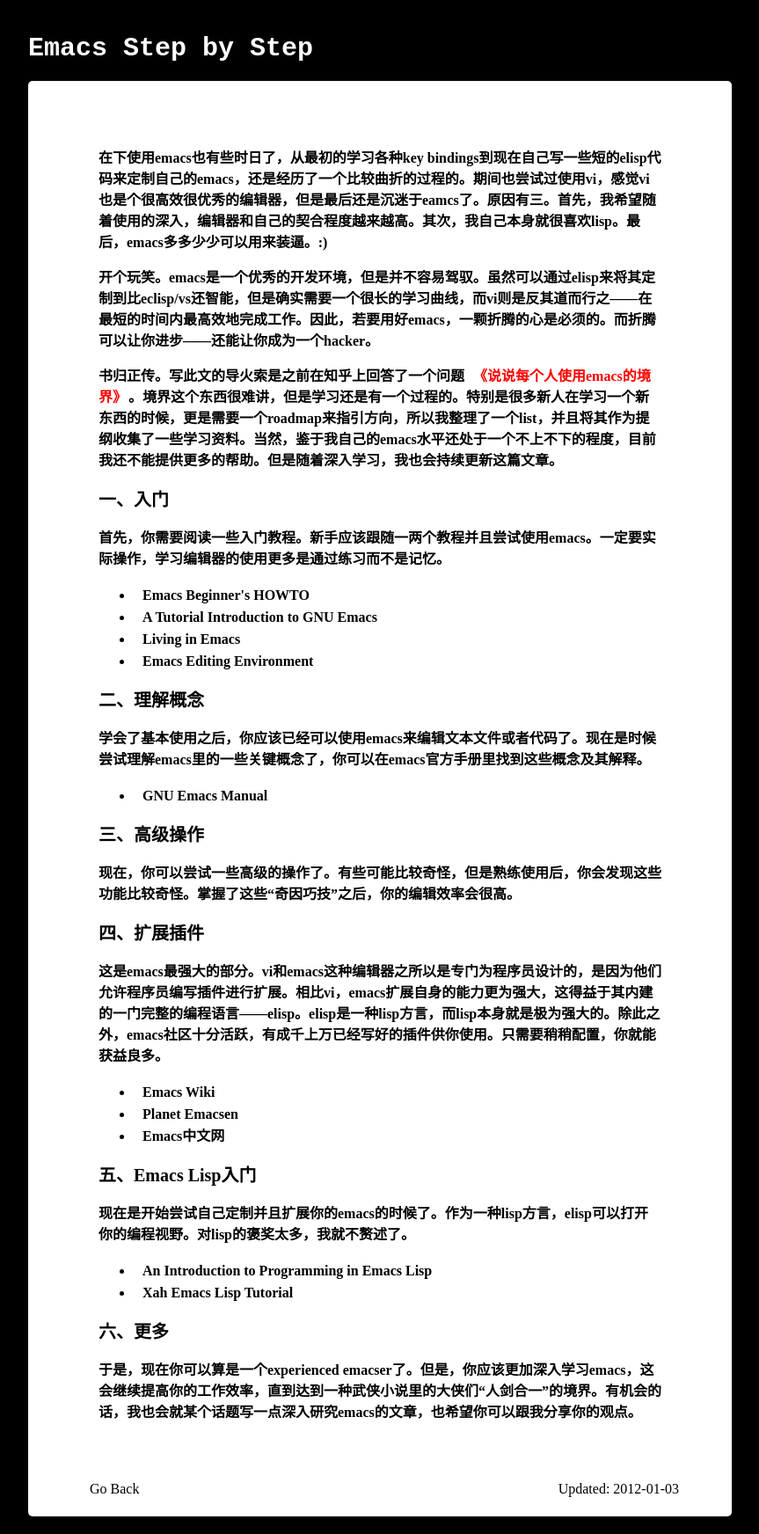
After one commit to ufo5260987423/unionx-blog, a PHP site: page /blog/emacs-step-by-step.html in a window 1280 px wide. The commit adds this page. Shown: the whole page at 88% size, without its empty margins (208-1071 px from the left). Run offline with PHP 8.4, Linux system fonts and the light colour scheme.

Commit message:
add emacs-step-by-step

```diff
--- /dev/null
+++ b/unionx/blog/emacs-step-by-step.html
@@ -0,0 +1,78 @@
+<!DOCTYPE html>
+<html>
+<head>
+<meta charset="utf-8" />
+<link href="../static/css/blog.css" rel="stylesheet" type="text/css" />
+<title>emacs-step-by-step</title>
+</head>
+
+<body>
+<div id="head">Emacs Step by Step</div>
+<div id="main">
+  <div id="content">
+    <p>在下使用emacs也有些时日了，从最初的学习各种key bindings到现在自己写一些短的elisp代码来定制自己的emacs，还是经历了一个比较曲折的过程的。期间也尝试过使用vi，感觉vi也是个很高效很优秀的编辑器，但是最后还是沉迷于eamcs了。原因有三。首先，我希望随着使用的深入，编辑器和自己的契合程度越来越高。其次，我自己本身就很喜欢lisp。最后，emacs多多少少可以用来装逼。:)</p>
+    <p>开个玩笑。emacs是一个优秀的开发环境，但是并不容易驾驭。虽然可以通过elisp来将其定制到比eclisp/vs还智能，但是确实需要一个很长的学习曲线，而vi则是反其道而行之——在最短的时间内最高效地完成工作。因此，若要用好emacs，一颗折腾的心是必须的。而折腾可以让你进步——还能让你成为一个hacker。</p>
+    <p>书归正传。写此文的导火索是之前在知乎上回答了一个问题<a href="http://www.zhihu.com/question/19606518">《说说每个人使用emacs的境界》</a>。境界这个东西很难讲，但是学习还是有一个过程的。特别是很多新人在学习一个新东西的时候，更是需要一个roadmap来指引方向，所以我整理了一个list，并且将其作为提纲收集了一些学习资料。当然，鉴于我自己的emacs水平还处于一个不上不下的程度，目前我还不能提供更多的帮助。但是随着深入学习，我也会持续更新这篇文章。</p>
+    <p class="title">一、入门</p>
+    <p>首先，你需要阅读一些入门教程。新手应该跟随一两个教程并且尝试使用emacs。一定要实际操作，学习编辑器的使用更多是通过练习而不是记忆。</p>
+    <p>
+      <ul>
+	<li><a href="http://jeremy.zawodny.com/emacs/emacs.html">Emacs Beginner's HOWTO</a></li>
+	<li><a href="http://www2.lib.uchicago.edu/keith/tcl-course/emacs-tutorial.html">A Tutorial Introduction to GNU Emacs</a></li>
+	<li><a href="http://www.ibm.com/developerworks/linux/tutorials/l-emacs/">Living in Emacs</a></li>
+	<li><a href="http://www.ibm.com/developerworks/views/aix/libraryview.jsp?search_by=emacs+editing+environment">Emacs Editing Environment</a></li>
+      </ul>
+    </p>
+    <p class="title">二、理解概念</p>
+    <p>学会了基本使用之后，你应该已经可以使用emacs来编辑文本文件或者代码了。现在是时候尝试理解emacs里的一些关键概念了，你可以在emacs官方手册里找到这些概念及其解释。</p>
+    <p>
+      <ul>
+	<li><a href="http://www.gnu.org/software/emacs/manual/html_node/emacs/index.html">GNU Emacs Manual</a></li>
+      </ul>
+    </p>
+    <p class="title">三、高级操作</p>
+    <p>现在，你可以尝试一些高级的操作了。有些可能比较奇怪，但是熟练使用后，你会发现这些功能比较奇怪。掌握了这些“奇因巧技”之后，你的编辑效率会很高。</p>
+    <p class="title">四、扩展插件</p>
+    <p>这是emacs最强大的部分。vi和emacs这种编辑器之所以是专门为程序员设计的，是因为他们允许程序员编写插件进行扩展。相比vi，emacs扩展自身的能力更为强大，这得益于其内建的一门完整的编程语言——elisp。elisp是一种lisp方言，而lisp本身就是极为强大的。除此之外，emacs社区十分活跃，有成千上万已经写好的插件供你使用。只需要稍稍配置，你就能获益良多。</p>
+    <p>
+      <ul>
+	<li><a href="http://www.emacswiki.org/">Emacs Wiki</a></li>
+	<li><a href="http://planet.emacsen.org/">Planet Emacsen</a></li>
+	<li><a href="http://emacser.com/">Emacs中文网</a></li>
+      </ul>
+    </p>
+    <p class="title">五、Emacs Lisp入门</p>
+    <p>现在是开始尝试自己定制并且扩展你的emacs的时候了。作为一种lisp方言，elisp可以打开你的编程视野。对lisp的褒奖太多，我就不赘述了。</p>
+    <p>
+      <ul>
+	<li><a href="http://www.gnu.org/software/emacs/emacs-lisp-intro/html_node/index.html">An Introduction to Programming in Emacs Lisp</a></li>
+	<li><a href="http://xahlee.org/emacs/elisp.html">Xah Emacs Lisp Tutorial</a></li>
+      </ul>
+    </p>
+    <p class="title">六、更多</p>
+    <p>于是，现在你可以算是一个experienced emacser了。但是，你应该更加深入学习emacs，这会继续提高你的工作效率，直到达到一种武侠小说里的大侠们“人剑合一”的境界。有机会的话，我也会就某个话题写一点深入研究emacs的文章，也希望你可以跟我分享你的观点。</p>
+  </div>
+
+  <div id="foot">
+    <span id="left"><a href="../index.html">Go Back</a></span>
+    <span id="right">Updated: 2012-01-03</span>
+  </div>
+</div>
+
+<!--
+<div id="disqus_thread"></div>
+<script type="text/javascript">
+    /* * * CONFIGURATION VARIABLES: EDIT BEFORE PASTING INTO YOUR WEBPAGE * * */
+    var disqus_shortname = 'unionx-blog'; // required: replace example with your forum shortname
+
+    /* * * DON'T EDIT BELOW THIS LINE * * */
+    (function() {
+        var dsq = document.createElement('script'); dsq.type = 'text/javascript'; dsq.async = true;
+        dsq.src = 'http://' + disqus_shortname + '.disqus.com/embed.js';
+        (document.getElementsByTagName('head')[0] || document.getElementsByTagName('body')[0]).appendChild(dsq);
+    })();
+</script>
+<a href="http://disqus.com" class="dsq-brlink">blog comments powered by <span class="logo-disqus">Disqus</span></a>
+-->
+</body>
+</html>
--- a/unionx/index.html
+++ b/unionx/index.html
@@ -15,14 +15,14 @@
   </div>
 
   <div id="links">
+    <a href="http://www.douban.com/people/xudi1990/">Douban</a>
     <a href="https://github.com/unionx/">GitHub</a>
-    <a href="http://www.douban.com/people/xudi1990/">Douban</a>
     <a href="http://weibo.com/unionx">Weibo</a>
   </div>
 
   <div id="posts">
     <p><a href="./blog/about.html">这个博客是用来干嘛的</a></p>
-    <p><a href="">Emacs Step by Step</a></p>
+    <p><a href="./blog/emacs-step-by-step.html">Emacs Step by Step</a></p>
   </div>
 
   <div id="foot">
--- a/unionx/static/css/blog.css
+++ b/unionx/static/css/blog.css
@@ -23,7 +23,7 @@ body {
 #content {
     font-size: 16px;
     font-weight: 600;
-    padding: 40px 0 20px 0;
+    padding: 60px 0 20px 0;
     margin: 0 80px 0 80px;
     text-align: left;
 }
@@ -34,6 +34,15 @@ body {
 
 #content p a {
     color: red;
+}
+
+p.title {
+    font-size: 20px;
+    font-weight: 800;
+}
+
+ul li {
+    line-height: 25px;
 }
 
 #foot {
```
Also changed, not shown: unionx/blog/about.html (+1 -17 lines).
